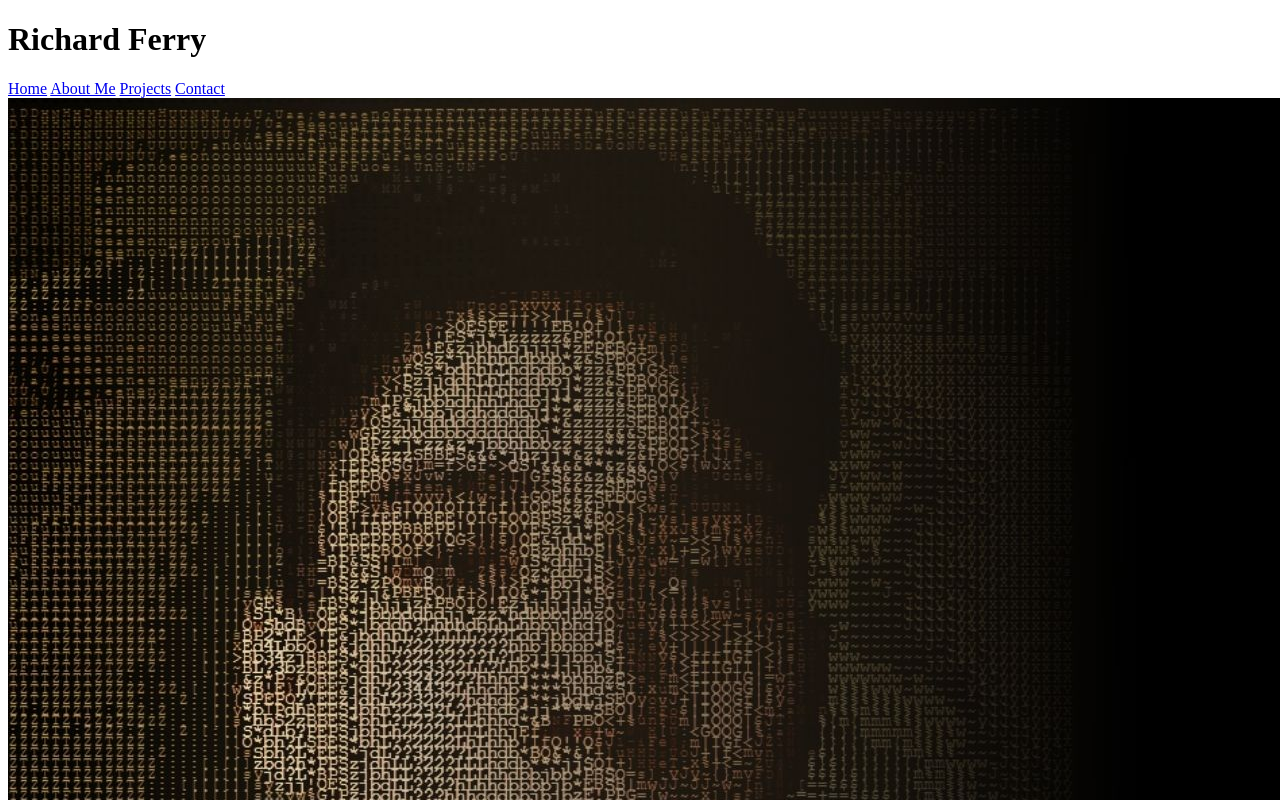
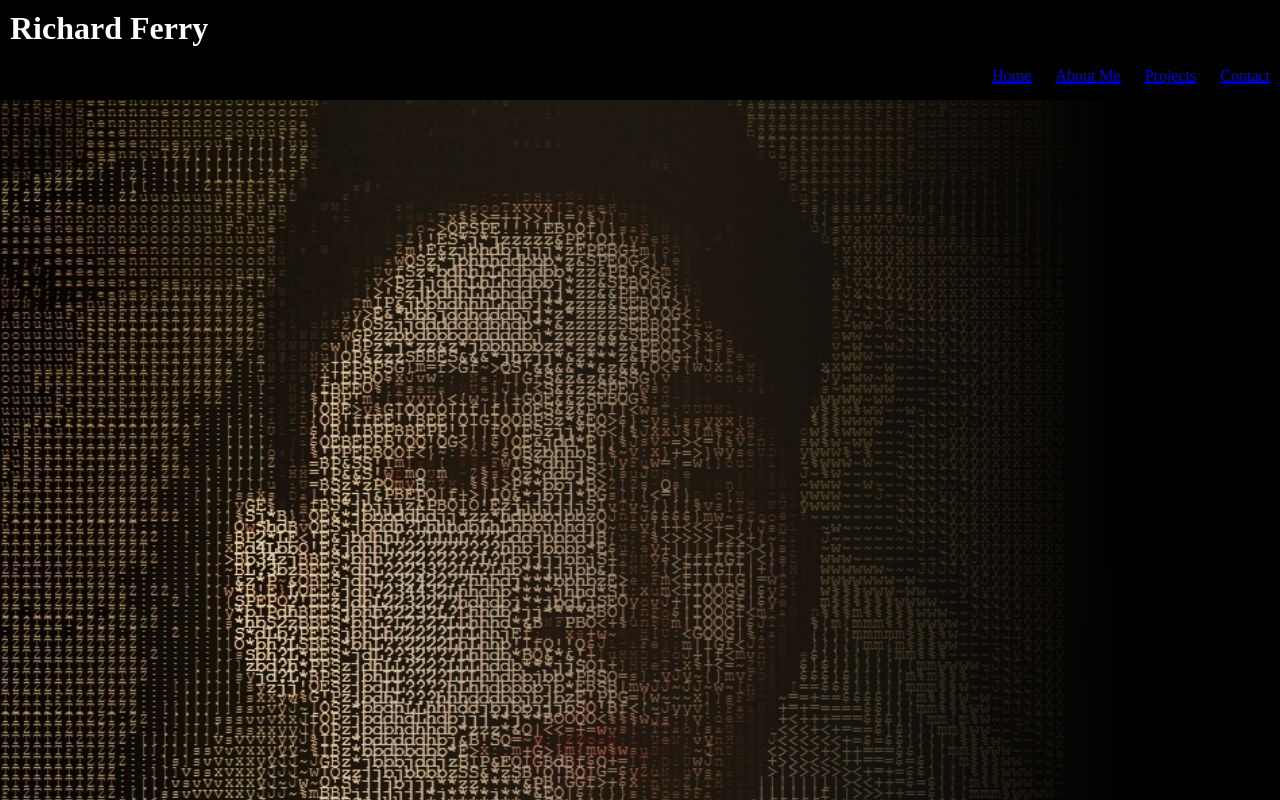
Before and after one commit to rich-f-p/my-portfolio, a plain HTML site: page index.html in a window 1280 px wide. Shown: the top 800 px of the page. Drawn offline with Linux system fonts and the light colour scheme.

Commit message:
add header design in CSS

```diff
--- a/assets/style.css
+++ b/assets/style.css
@@ -0,0 +1,30 @@
+*{
+    margin:0;
+    padding:0;
+}
+body{
+    background-color: white;
+}
+.header{
+    background-color: black;
+    color: white;
+    border-style: dashed black;
+    width: 100%;
+    height: 100px;
+    display: inline-block;
+    position: fixed;
+}
+
+h1{
+    padding:10px;
+}
+
+.header nav{
+    float:right;
+
+}
+
+.header a{
+    display: inline-block;
+    padding: 10px;
+}
--- a/index.html
+++ b/index.html
@@ -11,15 +11,17 @@
     <body>
         <header class="header">
         <h1>Richard Ferry</h1>
+        <nav>
             <a href="#">Home</a>
             <a href="#">About Me</a>
-            <a href="projects">Projects</a>
+            <a href="#projects">Projects</a>
             <a href="#">Contact</a>
+        </nav>
         </header>
         <main>
-            <section>
+            <section class="intro">
                 <img class="pic" src="./assets/images/Untitled design (1).jpg" alt="self-portrait">
-                <div class="intro">
+                <div>
                     <h2>Nice to meet you.</h2>
                         <p>
                         My name is Richard Ferry, welcome to my portfolio. I'm a student learning about web
@@ -27,12 +29,13 @@
                         </p>
                 </div>
             </section>
-            <section id="projects" class="projects">
+            <div id="projects" class="projects">
                 <h2>My Projects:</h2>
-                <div class="first">
+                <div class="wrap">
+                <section class="first">
                     <h3>CSS Reference Page</h3>
-                    <img src="./assets/images/css-page.jpg" alt="first-project" height="500px" width="700px" >
-                </div>
+                    <img src="./assets/images/css-page.jpg" alt="first-project" height="400px" width="650px" >
+
                 </section>
                 <Section class="pro-soon">
                     <h3>Coming Soon</h3>
@@ -42,6 +45,8 @@
                     <h3>Coming Soon</h3>
                     <a href="#">coming soon!</a>
                 </section>
+                </div>
+            </div>
             <section class="about me">
                 <h2>About Me</h2>
                 <p>At the moment I am still learning more about web development. At the moment, I have the basics of
```
Lines whose indentation alone changed are shown as unchanged.
